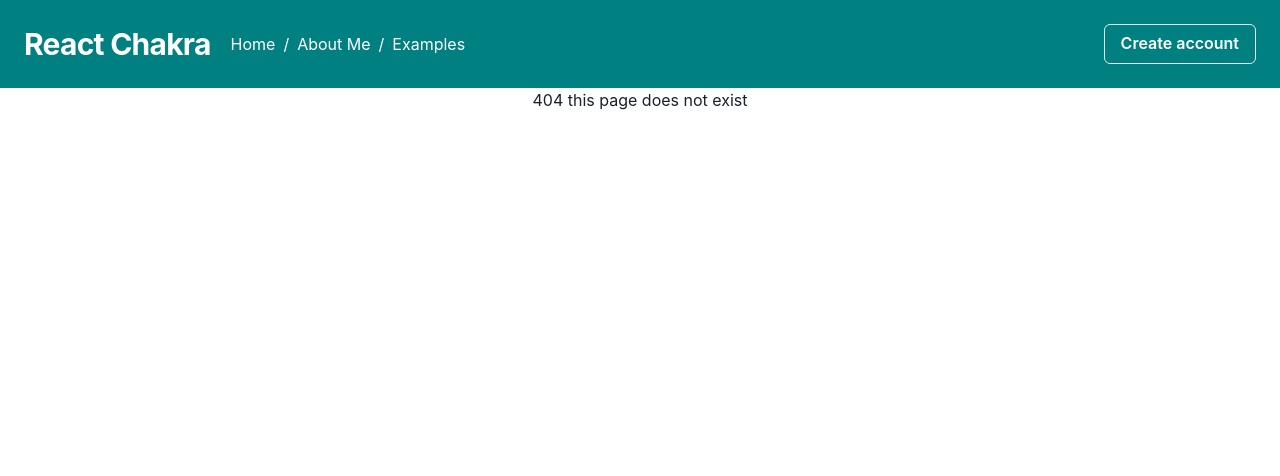
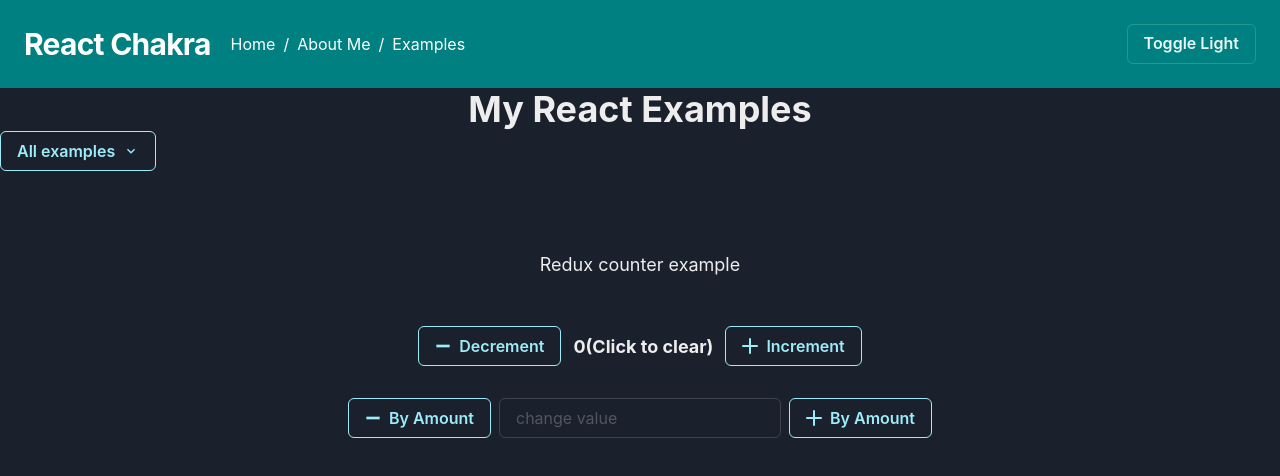
Before and after one commit to HaoWang95/react-chakra, a React (Create React App) app: page /examples/counter in a window 1280 px wide. Before the commit this address had no page. Shown: the top 476 px of the page. Built offline with nearby package versions, Linux system fonts and the light colour scheme.

Commit message:
basic redux counter example

```diff
--- a/package.json
+++ b/package.json
@@ -7,12 +7,14 @@
     "@chakra-ui/react": "^1.8.5",
     "@emotion/react": "^11.8.1",
     "@emotion/styled": "^11.8.1",
+    "@reduxjs/toolkit": "^1.7.2",
     "@testing-library/jest-dom": "^5.16.2",
     "@testing-library/react": "^12.1.3",
     "@testing-library/user-event": "^13.5.0",
     "framer-motion": "^6.2.8",
     "react": "^17.0.2",
     "react-dom": "^17.0.2",
+    "react-redux": "^7.2.6",
     "react-router-dom": "^6.2.1",
     "react-scripts": "5.0.0",
     "web-vitals": "^2.1.4"
--- a/src/App.js
+++ b/src/App.js
@@ -1,29 +1,34 @@
 import React from "react";
 import {
-  ChakraProvider,theme
+  ChakraProvider
 } from '@chakra-ui/react';
-import HomePage from "./pages/home.page";
+import theme from "./theme/theme";
 import { Route, Routes } from "react-router-dom";
-import AboutPage from "./pages/about.page";
-import ExamplePage from "./pages/example.page";
+import ExamplePage from "./pages/examples/example.page";
 import NotFoundPage from "./pages/notfound.page";
 import LoadingPage from "./pages/loading.page";
+import CounterRedux from "./pages/examples/counterReduxExample/globalCounter";
+const HomePage = React.lazy(() => import("./pages/home.page"));
+const AboutPage = React.lazy(() => import("./pages/about.page"));
+
 
 function App() {
   return (
     <ChakraProvider theme={theme}>
       <Routes>
-        <Route path="/" element={<HomePage />} />
+        <Route path="/" element={
+          <React.Suspense fallback={<LoadingPage />}>
+            <HomePage />
+          </React.Suspense>
+        } />
         <Route path="about" element={
           <React.Suspense fallback={<LoadingPage />}>
             <AboutPage />
           </React.Suspense>
         }/>
-        <Route path="examples" element={
-          <React.Suspense fallback={<LoadingPage />}>
-            <ExamplePage />
-          </React.Suspense>
-        } />
+        <Route path="examples" element={<ExamplePage />}>
+          <Route path="counter" element={<CounterRedux />}/>
+        </Route>
         <Route path="*" element={
           <React.Suspense fallback={<LoadingPage />}>
             <NotFoundPage />
--- a/src/components/header/header.jsx
+++ b/src/components/header/header.jsx
@@ -7,6 +7,7 @@ import {
   useDisclosure,
   Breadcrumb,
   BreadcrumbItem,
+  useColorMode,
 } from "@chakra-ui/react";
 import { HamburgerIcon } from "@chakra-ui/icons";
 import React from "react";
@@ -15,6 +16,7 @@ import { NavLink } from "react-router-dom";
 let Header = () => {
   const { isOpen, onOpen, onClose } = useDisclosure();
   const handleToggle = () => (isOpen ? onClose() : onOpen());
+  const {colorMode, toggleColorMode} = useColorMode();
   return (
     <Flex
       as={"nav"}
@@ -63,8 +65,9 @@ let Header = () => {
         <Button
           variant="outline"
           _hover={{ bg: "teal.700", borderColor: "teal.700" }}
+          onClick={toggleColorMode}
         >
-          Create account
+          Toggle {colorMode === 'light' ? 'Dark' : 'Light'}
         </Button>
       </Box>
     </Flex>
--- a/src/index.js
+++ b/src/index.js
@@ -1,17 +1,21 @@
-import React from 'react';
-import ReactDOM from 'react-dom';
-import './index.css';
-import App from './App';
-import reportWebVitals from './reportWebVitals';
-import { BrowserRouter } from 'react-router-dom';
+import React from "react";
+import ReactDOM from "react-dom";
+import "./index.css";
+import App from "./App";
+import reportWebVitals from "./reportWebVitals";
+import { BrowserRouter } from "react-router-dom";
+import { Provider } from "react-redux";
+import rootStore from "./store/store";
 
 ReactDOM.render(
   <React.StrictMode>
-    <BrowserRouter>
-      <App />
-    </BrowserRouter>
+    <Provider store={rootStore}>
+      <BrowserRouter>
+        <App />
+      </BrowserRouter>
+    </Provider>
   </React.StrictMode>,
-  document.getElementById('root')
+  document.getElementById("root")
 );
 
 // If you want to start measuring performance in your app, pass a function
--- a/src/pages/example.page.jsx
+++ /dev/null
@@ -1,15 +0,0 @@
-import { Center, Heading } from "@chakra-ui/react";
-import React from "react";
-import Layout from "../components/layout";
-
-let ExamplePage = () => {
-  return (
-    <Layout>
-      <Center>
-        <Heading as={"h2"}>My React Examples</Heading>
-      </Center>
-    </Layout>
-  );
-};
-
-export default ExamplePage;
--- /dev/null
+++ b/src/pages/examples/counterReduxExample/globalCounter.jsx
@@ -0,0 +1,145 @@
+import { AddIcon, MinusIcon, PlusSquareIcon } from "@chakra-ui/icons";
+import {
+  Box,
+  Button,
+  Container,
+  Flex,
+  Input,
+  Stack,
+  Text,
+} from "@chakra-ui/react";
+import { type } from "@testing-library/user-event/dist/type";
+import React, { useCallback, useState } from "react";
+import { useDispatch, useSelector } from "react-redux";
+import {
+  clear,
+  decrement,
+  decrementByAmount,
+  increment,
+  incrementByAmount,
+} from "../../../reducers/counterSlice";
+
+let CounterRedux = () => {
+  const counterValue = useSelector((state) => state.counter.value);
+  const [changeValue, setChangeValue] = useState(0);
+  const [incrementLoading, setIncrementLoading] = useState(false);
+  const [decrementLoading, setDecrementLoading] = useState(false);
+  const [incrementByLoading, setIncrementByLoading] = useState(false);
+  const [decrementByLoading, setDecrementByLoading] = useState(false);
+
+  const handleIncrement = () => {
+    setIncrementLoading(true);
+    setTimeout(() => {
+      dispatch(increment());
+      setIncrementLoading(false);
+    }, 1000);
+  };
+
+  const handleDecrement = () => {
+    setDecrementLoading(true);
+    setTimeout(() => {
+      dispatch(decrement());
+      setDecrementLoading(false);
+    }, 1000);
+  };
+
+  const handleInputChange = useCallback((e) => {
+    setChangeValue(e.target.value);
+  }, []);
+
+  const handleIncrementBy = () => {
+    setIncrementByLoading(true);
+    setTimeout(() => {
+      dispatch(incrementByAmount(parseInt(changeValue)));
+      setIncrementByLoading(false);
+    }, 1500);
+  };
+
+  const handleDecrementBy = () => {
+    setDecrementByLoading(true);
+    setTimeout(() => {
+      dispatch(decrementByAmount(parseInt(changeValue)));
+      setDecrementByLoading(false);
+    }, 1500);
+  };
+
+  const dispatch = useDispatch();
+  return (
+    <Container centerContent marginTop={"5rem"}>
+      <Box>
+        <Flex direction={"column"} alignItems={"center"}>
+          <Text fontSize={"lg"} align="center">
+            Redux counter example
+          </Text>
+          <Stack
+            direction={"row"}
+            spacing={2}
+            align="center"
+            marginTop={"3rem"}
+          >
+            <Button
+              isLoading={decrementLoading}
+              colorScheme={"cyan"}
+              variant={"outline"}
+              onClick={handleDecrement}
+              leftIcon={<MinusIcon />}
+            >
+              Decrement
+            </Button>
+            <Text
+              fontSize={"large"}
+              fontWeight="bold"
+              padding={"1"}
+              onClick={() => dispatch(clear())}
+            >
+              {counterValue}(Click to clear)
+            </Text>
+            <Button
+              isLoading={incrementLoading}
+              colorScheme={"cyan"}
+              variant={"outline"}
+              onClick={handleIncrement}
+              leftIcon={<AddIcon />}
+            >
+              Increment
+            </Button>
+          </Stack>
+          <Stack
+            spacing={2}
+            direction="row"
+            align={"center"}
+            marginTop={"2rem"}
+          >
+            <Button
+              isLoading={decrementByLoading}
+              loadingText={'Calculating'}
+              variant={"outline"}
+              colorScheme={"cyan"}
+              onClick={handleDecrementBy}
+              leftIcon={<MinusIcon />}
+            >
+              By Amount
+            </Button>
+            <Input
+              placeholder="change value"
+              width={'auto'}
+              onChange={handleInputChange}
+            />
+            <Button
+              isLoading={incrementByLoading}
+              loadingText={'Calculating'}
+              variant={"outline"}
+              colorScheme={"cyan"}
+              onClick={handleIncrementBy}
+              leftIcon={<AddIcon />}
+            >
+              By Amount
+            </Button>
+          </Stack>
+        </Flex>
+      </Box>
+    </Container>
+  );
+};
+
+export default CounterRedux;
--- /dev/null
+++ b/src/pages/examples/example.page.jsx
@@ -0,0 +1,51 @@
+import { ChevronDownIcon } from "@chakra-ui/icons";
+import {
+  Center,
+  Heading,
+  Menu,
+  MenuButton,
+  Button,
+  MenuList,
+  MenuItem,
+} from "@chakra-ui/react";
+import React from "react";
+import { Link, Outlet } from "react-router-dom";
+import Layout from "../../components/layout";
+
+let ExampleMenu = () => {
+  return (
+    <Menu>
+      <MenuButton
+        as={Button}
+        colorScheme="cyan"
+        variant="outline"
+        rightIcon={<ChevronDownIcon />}
+      >
+        All examples
+      </MenuButton>
+      <MenuList>
+        <MenuItem>
+          <Link to={"/examples"}>Example Index</Link>
+        </MenuItem>
+        <MenuItem>
+          <Link to={"/examples/counter"}>Redux counter example</Link>
+        </MenuItem>
+      </MenuList>
+    </Menu>
+  );
+};
+
+let ExamplePage = () => {
+  return (
+    <Layout>
+      <Center>
+        <Heading as={"h2"}>My React Examples</Heading>
+      </Center>
+      <ExampleMenu />
+      {/* use outlet and router to render selected components */}
+      <Outlet />
+    </Layout>
+  );
+};
+
+export default ExamplePage;
--- /dev/null
+++ b/src/reducers/counterSlice.js
@@ -0,0 +1,33 @@
+import { createSlice } from "@reduxjs/toolkit";
+
+export const counterSlice = createSlice({
+  name: "counterSlice",
+  initialState: { value: 0 },
+  reducers: {
+    increment: (state) => {
+      state.value += 1;
+    },
+    decrement: (state) => {
+      state.value -= 1;
+    },
+    clear: (state) => {
+      state.value = 0;
+    },
+    incrementByAmount: (state, action) => {
+      state.value += action.payload;
+    },
+    decrementByAmount: (state, action) => {
+      state.value -= action.payload;
+    },
+  },
+});
+
+export const {
+  increment,
+  decrement,
+  clear,
+  incrementByAmount,
+  decrementByAmount,
+} = counterSlice.actions;
+
+export default counterSlice.reducer;
--- /dev/null
+++ b/src/store/store.js
@@ -0,0 +1,11 @@
+import { configureStore } from "@reduxjs/toolkit";
+import counterReducer from "../reducers/counterSlice";
+
+// The root store for redux, global state container
+const rootStore = configureStore({
+  reducer: {
+    counter: counterReducer,
+  },
+});
+
+export default rootStore;
--- /dev/null
+++ b/src/theme/theme.js
@@ -0,0 +1,12 @@
+import {
+    extendTheme
+} from '@chakra-ui/react';
+
+const config = {
+    initialColorMode: 'dark',
+    useSystemColorMode: false,
+}
+
+const theme = extendTheme({config});
+
+export default theme;
```
Also changed, not shown: 1 other file (tests, documents, lock files or other folders).
